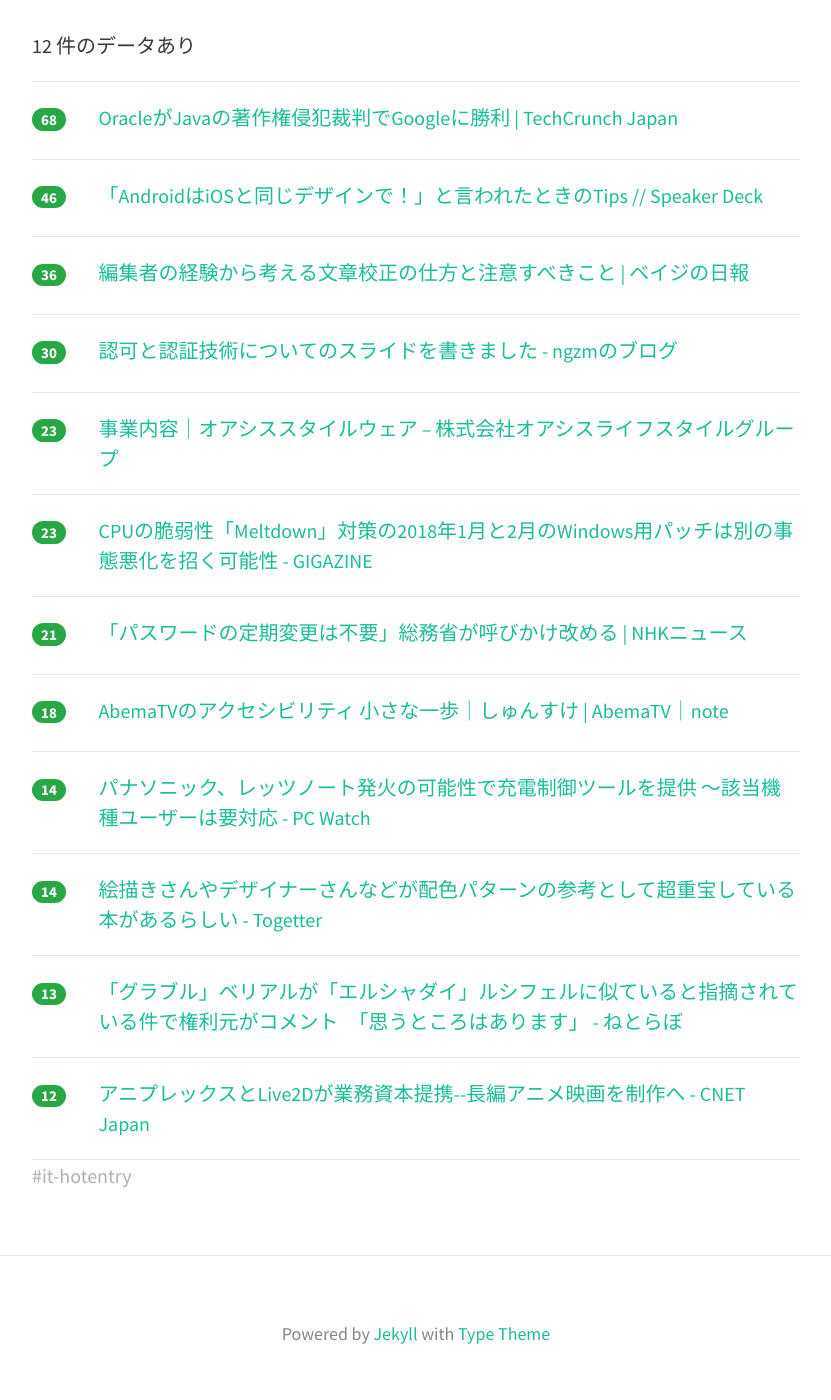
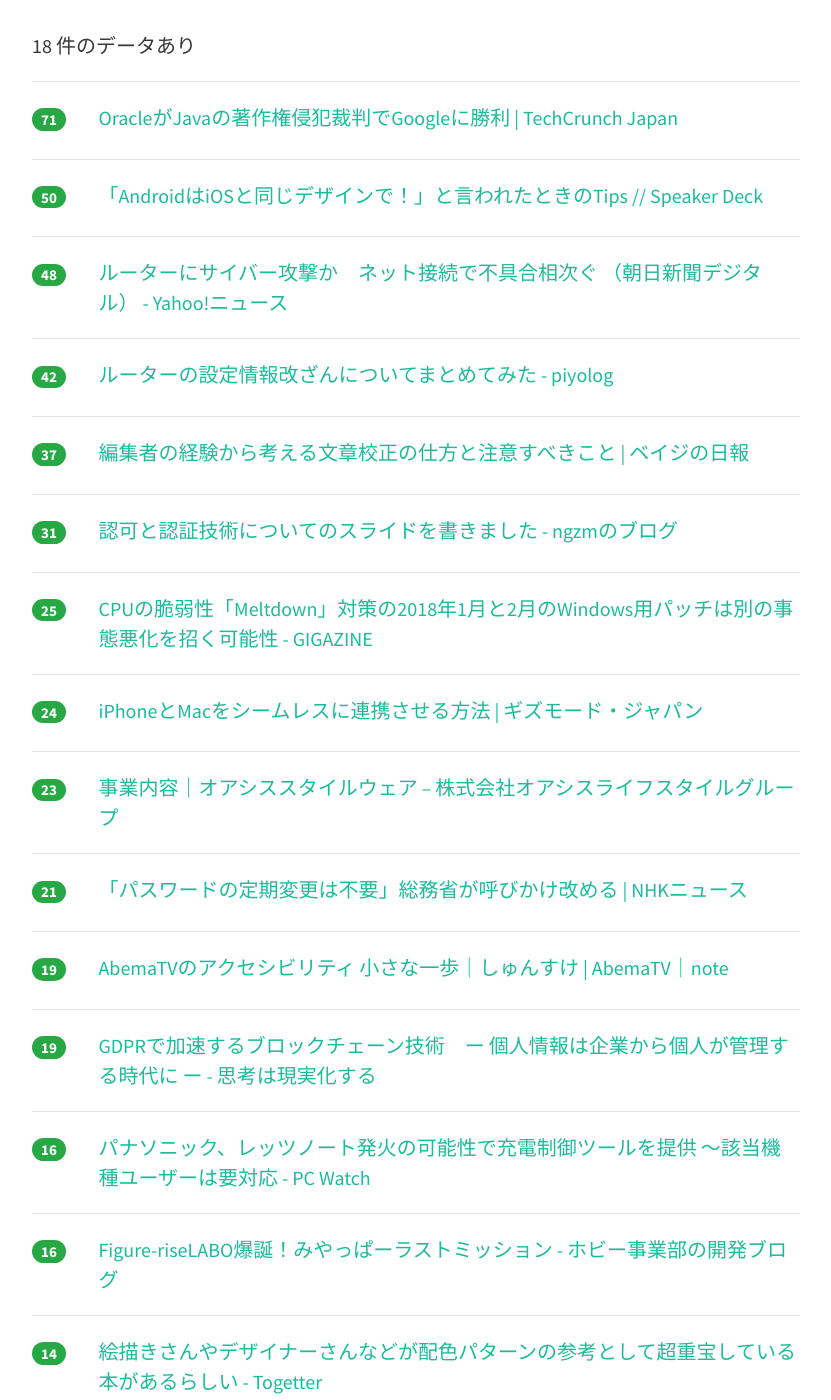
Before and after one commit to yatta47/hatena-matome-site, a Jekyll site: the page built from _posts/2018-03-29-hatena.md, in a window 1280 px wide and 1400 px high, scrolled down 292 px. Shown: the whole window, without its empty margins (224-1055 px from the left). Built offline with Jekyll 4.4.1, drawn with Linux system fonts in a browser that asks for light colours; nearby versions of some CDN libraries; some of the changed text lies outside the part shown.

Commit message:
Updated 2018-03-29

```diff
--- a/_posts/2018-03-29-hatena.md
+++ b/_posts/2018-03-29-hatena.md
@@ -1,29 +1,49 @@
 ---
 layout: post
 title:  "2018-03-29 はてぶIT"
-date:   2018-03-29 07:02:51
+date:   2018-03-29 08:03:04
 tags: [it-hotentry]
 ---
-12 件のデータあり
+18 件のデータあり
 
 <hr><div class="row">
-<div class="col-1"><span class="badge badge-pill badge-success h2">68</span></div>
+<div class="col-1"><span class="badge badge-pill badge-success h2">71</span></div>
 <div class="col-11"><a href='http://jp.techcrunch.com/2018/03/28/2018-03-27-oracle-wins-appeal-against-google-in-copyright-case/' target='_blank'>OracleがJavaの著作権侵犯裁判でGoogleに勝利 | TechCrunch Japan</a></div>
 </div>
 <hr>
 <div class="row">
-<div class="col-1"><span class="badge badge-pill badge-success h2">46</span></div>
+<div class="col-1"><span class="badge badge-pill badge-success h2">50</span></div>
 <div class="col-11"><a href='https://speakerdeck.com/ogapants/androidhaiostotong-sitesainte-toyan-waretatokifalsetips' target='_blank'>「AndroidはiOSと同じデザインで！」と言われたときのTips // Speaker Deck</a></div>
 </div>
 <hr>
 <div class="row">
-<div class="col-1"><span class="badge badge-pill badge-success h2">36</span></div>
+<div class="col-1"><span class="badge badge-pill badge-success h2">48</span></div>
+<div class="col-11"><a href='https://headlines.yahoo.co.jp/hl?a=20180328-00000079-asahi-soci' target='_blank'>ルーターにサイバー攻撃か　ネット接続で不具合相次ぐ （朝日新聞デジタル） - Yahoo!ニュース</a></div>
+</div>
+<hr>
+<div class="row">
+<div class="col-1"><span class="badge badge-pill badge-success h2">42</span></div>
+<div class="col-11"><a href='http://d.hatena.ne.jp/Kango/20180328/1522253693' target='_blank'>ルーターの設定情報改ざんについてまとめてみた - piyolog</a></div>
+</div>
+<hr>
+<div class="row">
+<div class="col-1"><span class="badge badge-pill badge-success h2">37</span></div>
 <div class="col-11"><a href='https://baigie.me/nippo/2018/03/28/how-to-proofread/' target='_blank'>編集者の経験から考える文章校正の仕方と注意すべきこと | ベイジの日報</a></div>
 </div>
 <hr>
 <div class="row">
-<div class="col-1"><span class="badge badge-pill badge-success h2">30</span></div>
+<div class="col-1"><span class="badge badge-pill badge-success h2">31</span></div>
 <div class="col-11"><a href='http://ngzm.hateblo.jp/entry/2018/03/27/202356' target='_blank'>認可と認証技術についてのスライドを書きました - ngzmのブログ</a></div>
+</div>
+<hr>
+<div class="row">
+<div class="col-1"><span class="badge badge-pill badge-success h2">25</span></div>
+<div class="col-11"><a href='https://gigazine.net/news/20180328-total-meltdown/' target='_blank'>CPUの脆弱性「Meltdown」対策の2018年1月と2月のWindows用パッチは別の事態悪化を招く可能性 - GIGAZINE</a></div>
+</div>
+<hr>
+<div class="row">
+<div class="col-1"><span class="badge badge-pill badge-success h2">24</span></div>
+<div class="col-11"><a href='https://www.gizmodo.jp/2018/03/iphone-mac-ecosystem-field-guide.html' target='_blank'>iPhoneとMacをシームレスに連携させる方法 | ギズモード・ジャパン</a></div>
 </div>
 <hr>
 <div class="row">
@@ -32,23 +52,28 @@ tags: [it-hotentry]
 </div>
 <hr>
 <div class="row">
-<div class="col-1"><span class="badge badge-pill badge-success h2">23</span></div>
-<div class="col-11"><a href='https://gigazine.net/news/20180328-total-meltdown/' target='_blank'>CPUの脆弱性「Meltdown」対策の2018年1月と2月のWindows用パッチは別の事態悪化を招く可能性 - GIGAZINE</a></div>
-</div>
-<hr>
-<div class="row">
 <div class="col-1"><span class="badge badge-pill badge-success h2">21</span></div>
 <div class="col-11"><a href='https://www3.nhk.or.jp/news/html/20180328/k10011382871000.html' target='_blank'>「パスワードの定期変更は不要」総務省が呼びかけ改める | NHKニュース</a></div>
 </div>
 <hr>
 <div class="row">
-<div class="col-1"><span class="badge badge-pill badge-success h2">18</span></div>
+<div class="col-1"><span class="badge badge-pill badge-success h2">19</span></div>
 <div class="col-11"><a href='https://note.mu/sksk/n/n637748e0cceb' target='_blank'>AbemaTVのアクセシビリティ 小さな一歩｜しゅんすけ | AbemaTV｜note</a></div>
 </div>
 <hr>
 <div class="row">
-<div class="col-1"><span class="badge badge-pill badge-success h2">14</span></div>
+<div class="col-1"><span class="badge badge-pill badge-success h2">19</span></div>
+<div class="col-11"><a href='http://www.thoughts-make-things.com/entry/block-chain-technology-accelerated-by-gdpr' target='_blank'>GDPRで加速するブロックチェーン技術　ー 個人情報は企業から個人が管理する時代に ー - 思考は現実化する</a></div>
+</div>
+<hr>
+<div class="row">
+<div class="col-1"><span class="badge badge-pill badge-success h2">16</span></div>
 <div class="col-11"><a href='https://pc.watch.impress.co.jp/docs/news/1114079.html' target='_blank'>パナソニック、レッツノート発火の可能性で充電制御ツールを提供 ～該当機種ユーザーは要対応 - PC Watch</a></div>
+</div>
+<hr>
+<div class="row">
+<div class="col-1"><span class="badge badge-pill badge-success h2">16</span></div>
+<div class="col-11"><a href='http://bandaihobby.hatenablog.com/entry/2018/03/28/190000' target='_blank'>Figure-riseLABO爆誕！みやっぱーラストミッション - ホビー事業部の開発ブログ</a></div>
 </div>
 <hr>
 <div class="row">
@@ -62,7 +87,12 @@ tags: [it-hotentry]
 </div>
 <hr>
 <div class="row">
-<div class="col-1"><span class="badge badge-pill badge-success h2">12</span></div>
+<div class="col-1"><span class="badge badge-pill badge-success h2">13</span></div>
 <div class="col-11"><a href='https://japan.cnet.com/article/35116847/' target='_blank'>アニプレックスとLive2Dが業務資本提携--長編アニメ映画を制作へ - CNET Japan</a></div>
 </div>
 <hr>
+<div class="row">
+<div class="col-1"><span class="badge badge-pill badge-success h2">13</span></div>
+<div class="col-11"><a href='http://kabumatome.doorblog.jp/archives/65915698.html' target='_blank'>ビリビリ動画が米ナスダックに上場、時価総額はニコニコ動画の親会社カドカワの4倍に : 市況かぶ全力２階建</a></div>
+</div>
+<hr>
```
